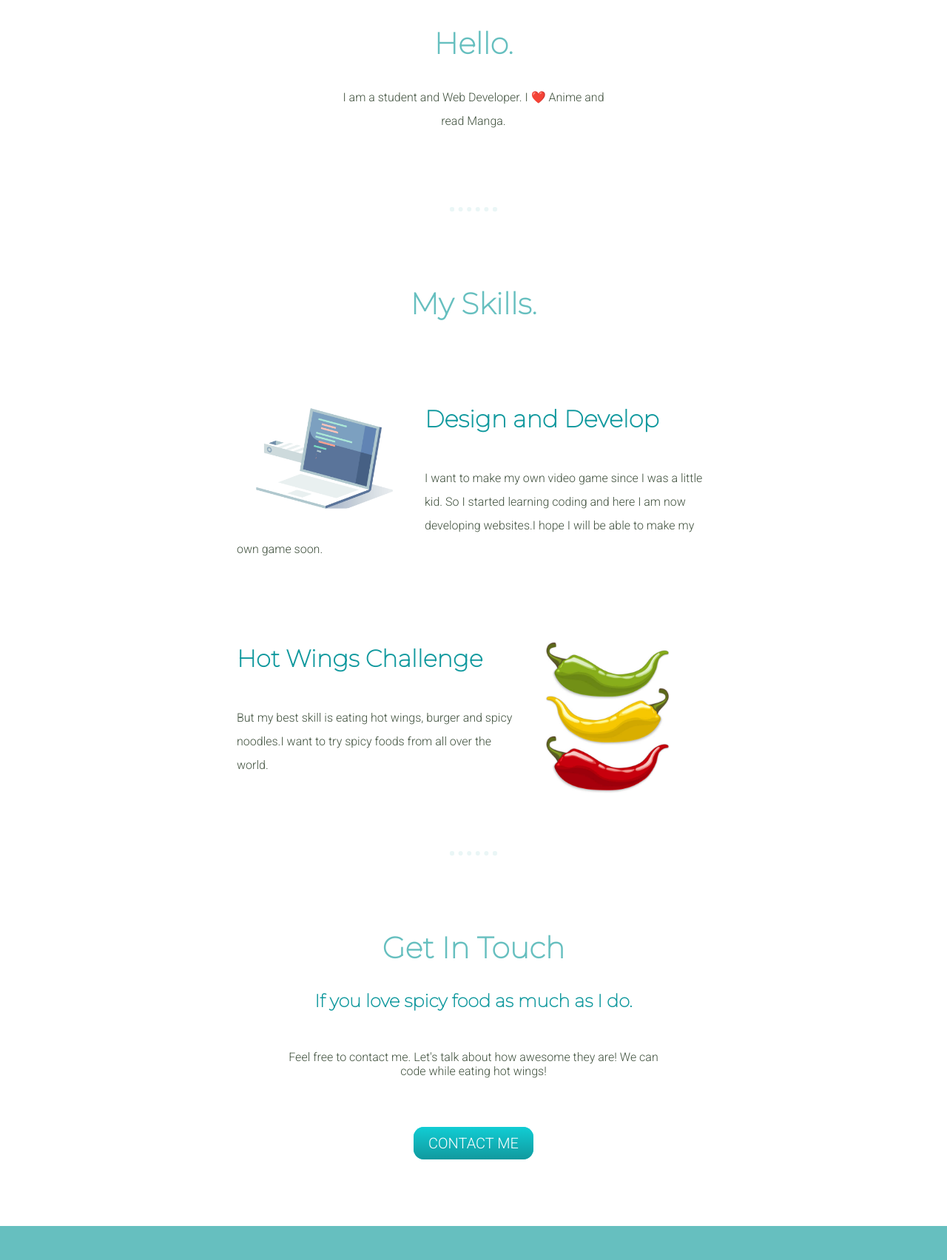
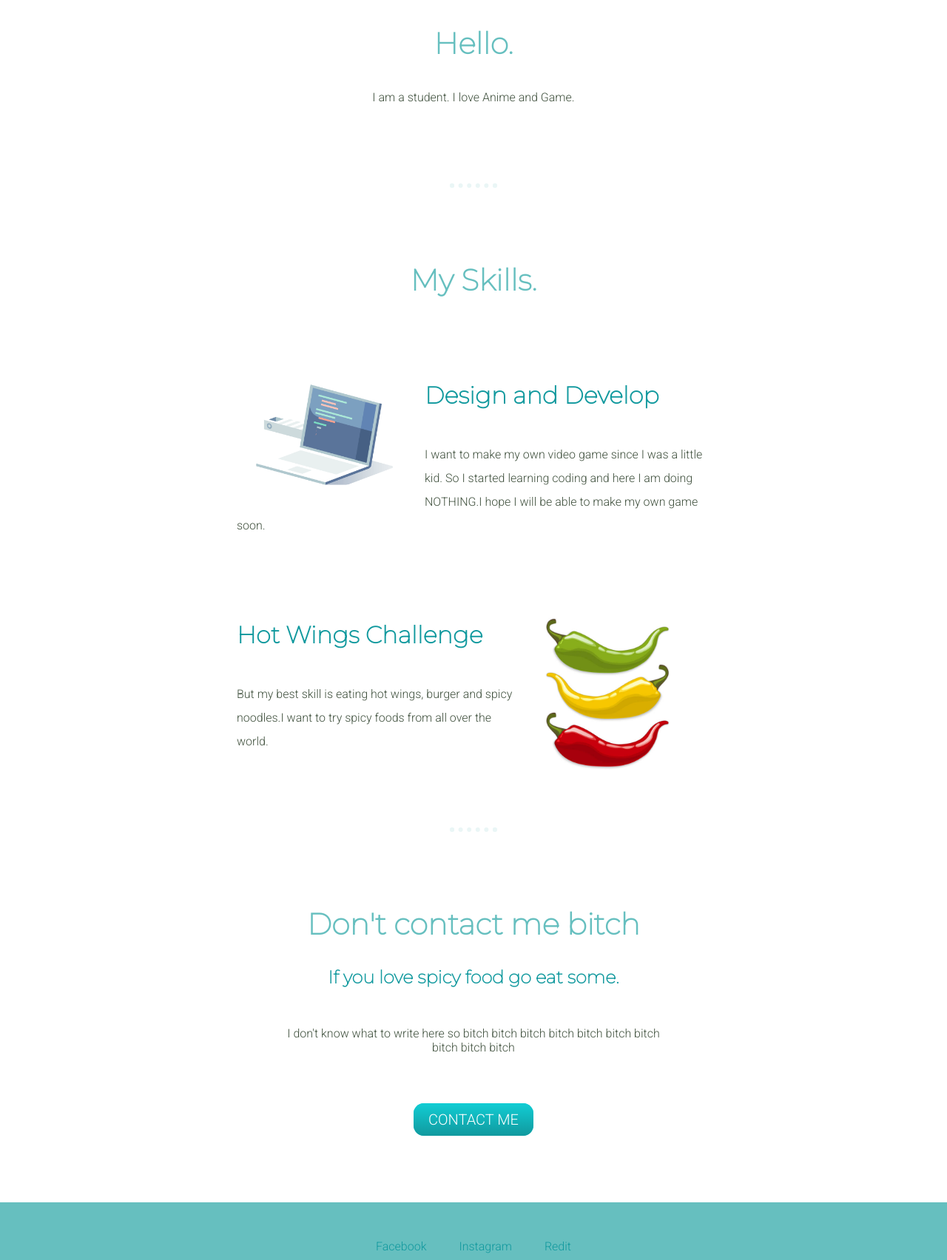
Before and after one commit to ShariarFam/profile, a plain HTML site: page index.html in a window 1280 px wide. Shown: the part 1091-2795 px from the top of the page at 74% size. Drawn offline with Linux system fonts and the light colour scheme.

Commit message:
2022 update

```diff
--- a/index.html
+++ b/index.html
@@ -11,7 +11,7 @@
 <div class="top-container">
   <img class="top-cloud" src="cloud.png" alt="cloud-img">
   <h1>I'm Shariar</h1>
-  <h2>A Web Designer</h2>
+  <h2>Gamer/Weeb</h2>
   <img class="bottom-cloud" src="cloud.png" alt="cloud-img">
   <img src="mountain.png" alt="mountain-img">
 </div>
@@ -19,7 +19,7 @@
   <div class="profile">
     <img src="Shariar.png" alt="shariar-img">
     <h2>Hello.</h2>
-    <p class="intro">I am a student and Web Developer. I ❤️ Anime and read Manga. </p>
+    <p class="intro">I am a student. I love Anime and Game. </p>
   </div>
   <hr>
   <div class="skills">
@@ -27,7 +27,7 @@
     <div class="skill-row">
       <img class="code-image" src="coding.gif" alt="coding-gif">
       <h3>Design and Develop</h3>
-      <p>I want to make my own video game since I was a little kid. So I started learning coding and here I am now developing websites.I hope I will be able to make my own game soon.</p>
+      <p>I want to make my own video game since I was a little kid. So I started learning coding and here I am doing NOTHING.I hope I will be able to make my own game soon.</p>
     </div>
     <div class="skill-row">
       <img class="chilli-image" src="chillies.jpg" alt="chilli-img">
@@ -37,9 +37,9 @@
   </div>
   <hr>
   <div class="contact-me">
-    <h2>Get In Touch</h2>
-    <h3 class="bottom-h3">If you love spicy food as much as I do.</h3>
-    <p class="bottom-massege">Feel free to contact me. Let's talk about how awesome they are! We can code while eating hot wings!</p>
+    <h2>Don't contact me bitch</h2>
+    <h3 class="bottom-h3">If you love spicy food go eat some.</h3>
+    <p class="bottom-massege">I don't know what to write here so bitch bitch bitch bitch bitch bitch bitch bitch bitch bitch</p>
     <a class="btn" href="mailto:fahimssultan@gmail.com">CONTACT ME</a>
   </div>
 </div>
@@ -49,7 +49,7 @@
   <a class="footer-link" href="https://www.facebook.com/shariarfamm">Facebook</a>
   <a class="footer-link" href="https://www.instagram.com/being_shariar/">Instagram</a>
   <a class="footer-link" href="https://www.reddit.com/user/LungiManGG">Redit</a>
-  <p class="copyright">© 2021 Shariar Sultan.</p>
+  <p class="copyright">© 2022 Shariar Sultan.</p>
 </div>
 
 <body>
```
